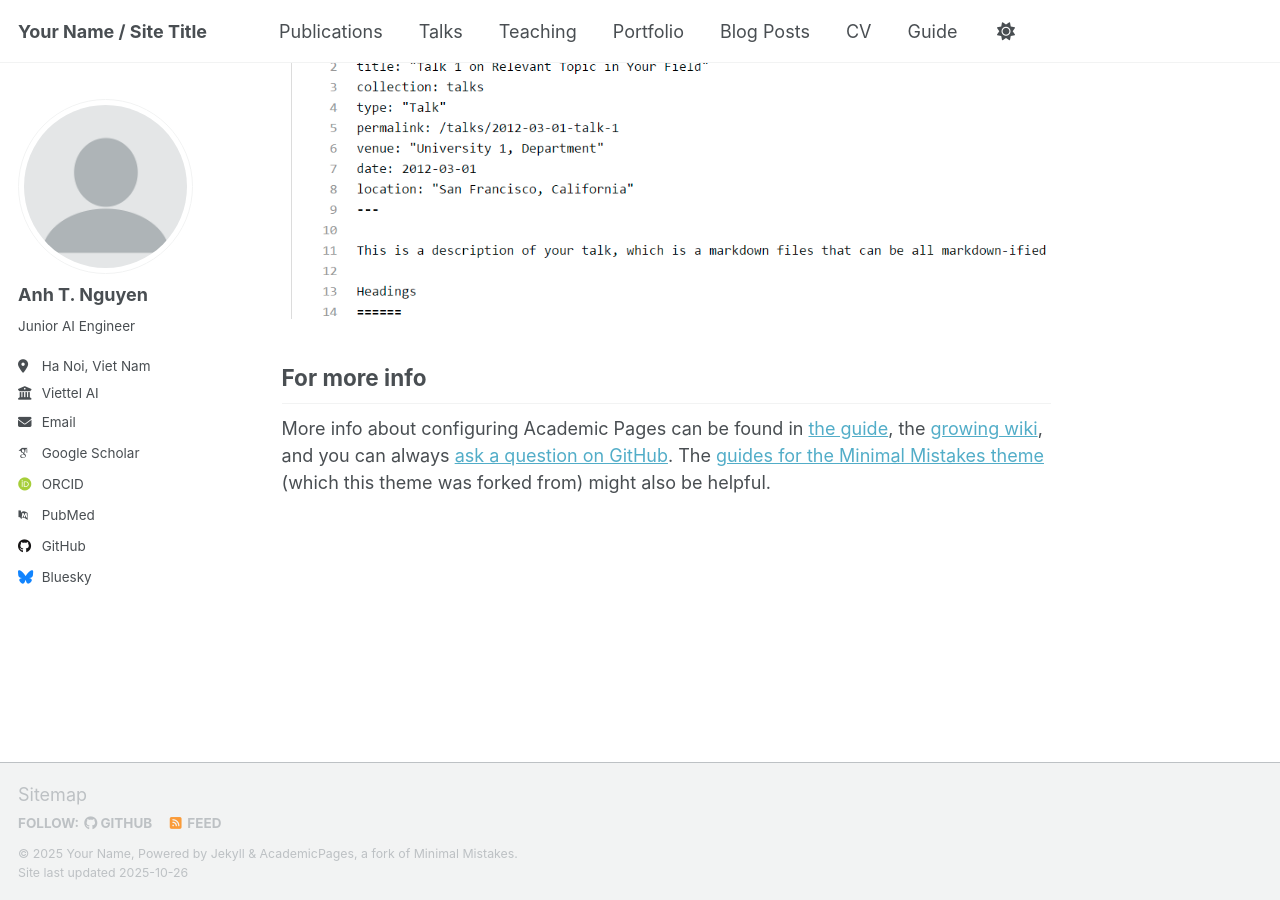
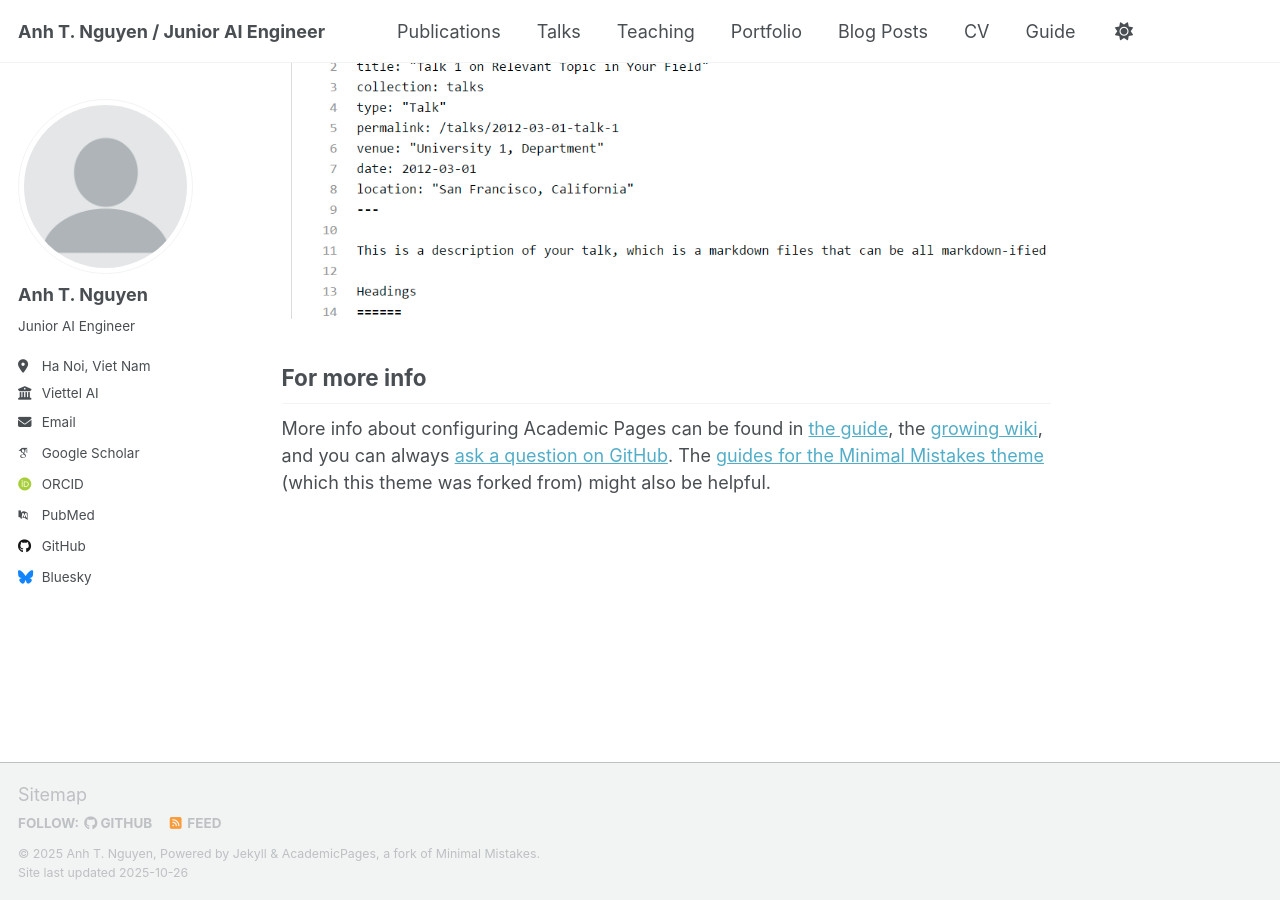
Before and after one commit to anh147/147anhnt.github.io, a Jekyll site: the page built from _pages/about.md, in a window 1280 px wide and 900 px high, scrolled down 2880 px. Built offline with Jekyll 4.4.1, drawn with Linux system fonts in a browser that asks for light colours; some web fonts are replaced; a script that is not in the unit is left out.

Commit message:
init commit

```diff
--- a/_config.yml
+++ b/_config.yml
@@ -9,14 +9,14 @@
 # Basic Site Settings
 locale                   : "en-US"
 site_theme               : "default" # Currently available options are "default", "air"
-title                    : "Your Name / Site Title"
+title                    : "Anh T. Nguyen / Junior AI Engineer"
 title_separator          : "-"
-name                     : &name "Your Name"
-description              : &description "Your Name's academic portfolio"   # Update this with a general description of your site, this is the default if not overridden by a page
-url                      : https://academicpages.github.io # The base hostname & protocol for your site e.g. "https://[your GitHub username].github.io",
+name                     : &name "Anh T. Nguyen"
+description              : &description "Anh T. Nguyen's academic portfolio"   # Update this with a general description of your site, this is the default if not overridden by a page
+url                      : https://anh147.github.io # The base hostname & protocol for your site e.g. "https://[your GitHub username].github.io",
                                                            # or if you already have some other page hosted on Github then use "https://[your GitHub username].github.io/[Your Repo Name]"
 baseurl                  : "" # the subpath of your site, e.g. "/blog"
-repository               : "academicpages/academicpages.github.io"
+# repository               : "academicpages/academicpages.github.io"
 
 # Site Author - The following control what appear as part of the author content on the side bar.
 #               If a field is blank the icon and link will not appear, otherwise it will be shown.
```
